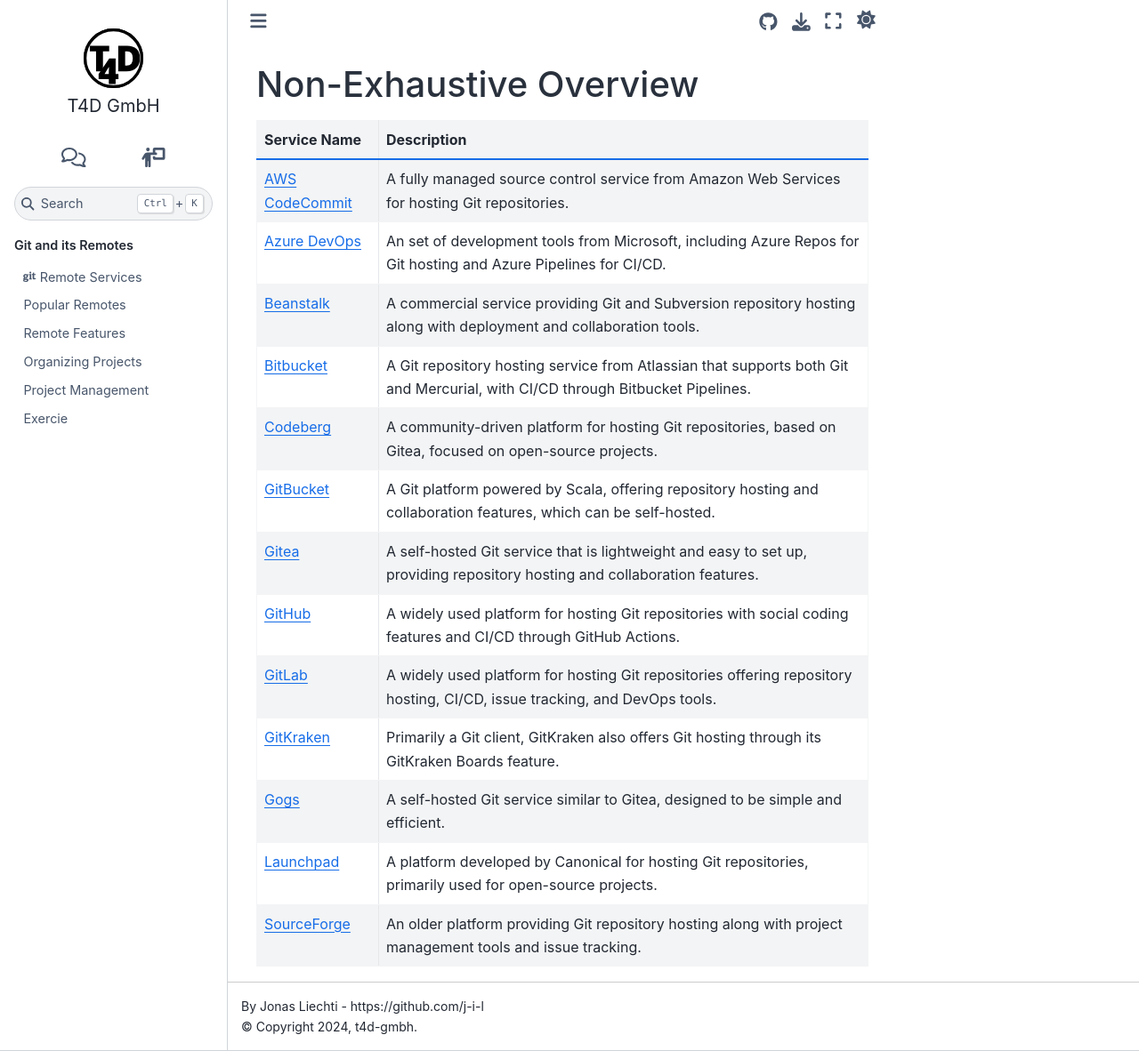
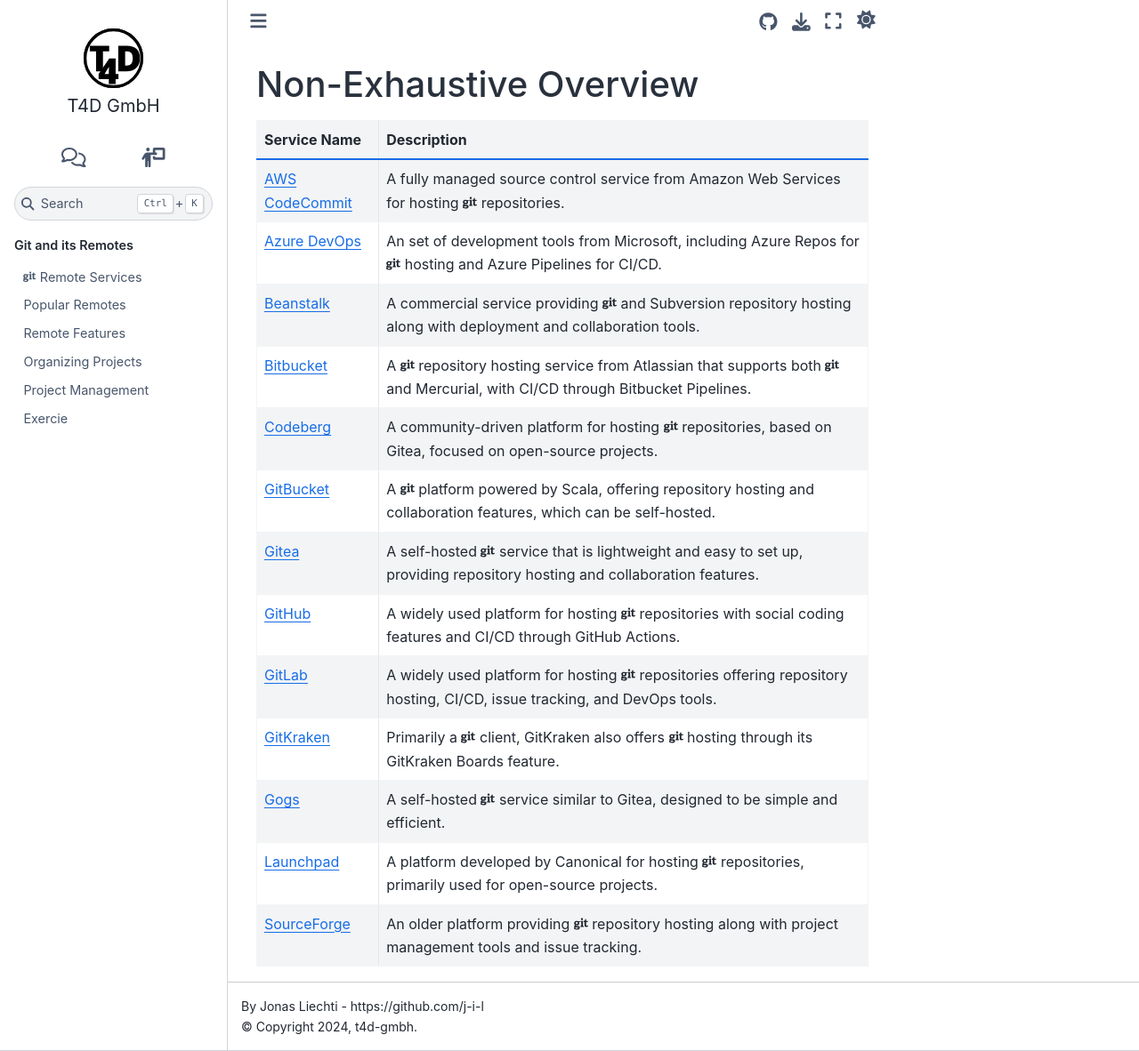
Before and after one commit to t4d-gmbh/git-and-its-remotes, a Sphinx documentation site: the page built from source/content/remote_services/list.md, in a window 1280 px wide and 1182 px high. Shown: the whole window at 89% size. Built offline with Sphinx 7.4.7 and the Sphinx Book theme 1.1.4, drawn with Linux system fonts in a browser that asks for light colours; pages that are not in the unit, such as notebooks, are missing from menus; the version number could not be read and is left out.

Commit message:
with git fa

```diff
--- a/source/content/remote_services/list.md
+++ b/source/content/remote_services/list.md
@@ -2,16 +2,16 @@
 
 | Service Name       | Description                                                                 |
 |--------------------|-----------------------------------------------------------------------------|
-| [AWS CodeCommit](https://aws.amazon.com/codecommit/) | A {% if page %}fully managed source control{% endif %} service from Amazon Web Services{% if page %} for hosting Git repositories{% endif %}. |
-| [Azure DevOps](https://azure.microsoft.com/en-us/services/devops/repos/) | {% if page %}An set of development tools from Microsoft, including {% endif %}Azure Repos for Git hosting and Azure Pipelines for CI/CD. |
-| [Beanstalk](https://beanstalkapp.com) | A commercial service providing Git and Subversion {% if slide %}support{% else %}repository hosting along with deployment and collaboration tools.{% endif %} |
-| [Bitbucket](https://bitbucket.org)   | {%if slide %}Hosting service from Atlassian{% else %}A Git repository hosting service from Atlassian that supports both Git and Mercurial, with CI/CD through Bitbucket Pipelines{% endif %}. |
-| [Codeberg](https://codeberg.org)      | {% if slide %}✨Community-drive platform focused on open-source projects.✨{% else %}A community-driven platform for hosting Git repositories, based on Gitea, focused on open-source projects.{% endif %} |
-| [GitBucket](https://gitbucket.github.io) | {% if slide %}Self-hosted platform written in Scala.{% else %}A Git platform powered by Scala, offering repository hosting and collaboration features, which can be self-hosted.{% endif %} |
-| [Gitea](https://gitea.io)             | A self-hosted Git service that is lightweight and easy to set up{% if page %}, providing repository hosting and collaboration features{% endif %}. |
-| [GitHub](https://github.com)         | A widely used platform for hosting Git repositories{% if page %} with social coding features and CI/CD through GitHub Actions{% endif %}. |
-| [GitLab](https://gitlab.com)         | A widely used platform for hosting Git repositories{% if page %} offering repository hosting, CI/CD, issue tracking, and DevOps tools{% endif %}. |
-| [GitKraken](https://www.gitkraken.com) | {% if slide %}Primarily a Git client that also offers hosting.{% else %}Primarily a Git client, GitKraken also offers Git hosting through its GitKraken Boards feature.{% endif %} |
-| [Gogs](https://gogs.io)               | A self-hosted Git service similar to Gitea{% if page %}, designed to be simple and efficient{% endif %}. |
-| [Launchpad](https://launchpad.net)    | {% if slide %}Developed by Canonical, primarily used for open-source projects.{% else %}A platform developed by Canonical for hosting Git repositories, primarily used for open-source projects.{% endif %} |
-| [SourceForge](https://sourceforge.net) | An older platform providing Git repository hosting{% if page %} along with project management tools and issue tracking{% endif %}. |
+| [AWS CodeCommit](https://aws.amazon.com/codecommit/) | A {% if page %}fully managed source control{% endif %} service from Amazon Web Services{% if page %} for hosting <i class="fab fa-git"></i> repositories{% endif %}. |
+| [Azure DevOps](https://azure.microsoft.com/en-us/services/devops/repos/) | {% if page %}An set of development tools from Microsoft, including {% endif %}Azure Repos for <i class="fab fa-git"></i> hosting and Azure Pipelines for CI/CD. |
+| [Beanstalk](https://beanstalkapp.com) | A commercial service providing <i class="fab fa-git"></i> and Subversion {% if slide %}support{% else %}repository hosting along with deployment and collaboration tools.{% endif %} |
+| [Bitbucket](https://bitbucket.org)   | {%if slide %}Hosting service from Atlassian{% else %}A <i class="fab fa-git"></i> repository hosting service from Atlassian that supports both <i class="fab fa-git"></i> and Mercurial, with CI/CD through Bitbucket Pipelines{% endif %}. |
+| [Codeberg](https://codeberg.org)      | {% if slide %}✨Community-drive platform focused on open-source projects.✨{% else %}A community-driven platform for hosting <i class="fab fa-git"></i> repositories, based on Gitea, focused on open-source projects.{% endif %} |
+| [GitBucket](https://gitbucket.github.io) | {% if slide %}Self-hosted platform written in Scala.{% else %}A <i class="fab fa-git"></i> platform powered by Scala, offering repository hosting and collaboration features, which can be self-hosted.{% endif %} |
+| [Gitea](https://gitea.io)             | A self-hosted <i class="fab fa-git"></i> service that is lightweight and easy to set up{% if page %}, providing repository hosting and collaboration features{% endif %}. |
+| [GitHub](https://github.com)         | A widely used platform for hosting <i class="fab fa-git"></i> repositories{% if page %} with social coding features and CI/CD through GitHub Actions{% endif %}. |
+| [GitLab](https://gitlab.com)         | A widely used platform for hosting <i class="fab fa-git"></i> repositories{% if page %} offering repository hosting, CI/CD, issue tracking, and DevOps tools{% endif %}. |
+| [GitKraken](https://www.gitkraken.com) | {% if slide %}Primarily a <i class="fab fa-git"></i> client that also offers hosting.{% else %}Primarily a <i class="fab fa-git"></i> client, GitKraken also offers <i class="fab fa-git"></i> hosting through its GitKraken Boards feature.{% endif %} |
+| [Gogs](https://gogs.io)               | A self-hosted <i class="fab fa-git"></i> service similar to Gitea{% if page %}, designed to be simple and efficient{% endif %}. |
+| [Launchpad](https://launchpad.net)    | {% if slide %}Developed by Canonical, primarily used for open-source projects.{% else %}A platform developed by Canonical for hosting <i class="fab fa-git"></i> repositories, primarily used for open-source projects.{% endif %} |
+| [SourceForge](https://sourceforge.net) | An older platform providing <i class="fab fa-git"></i> repository hosting{% if page %} along with project management tools and issue tracking{% endif %}. |
```
